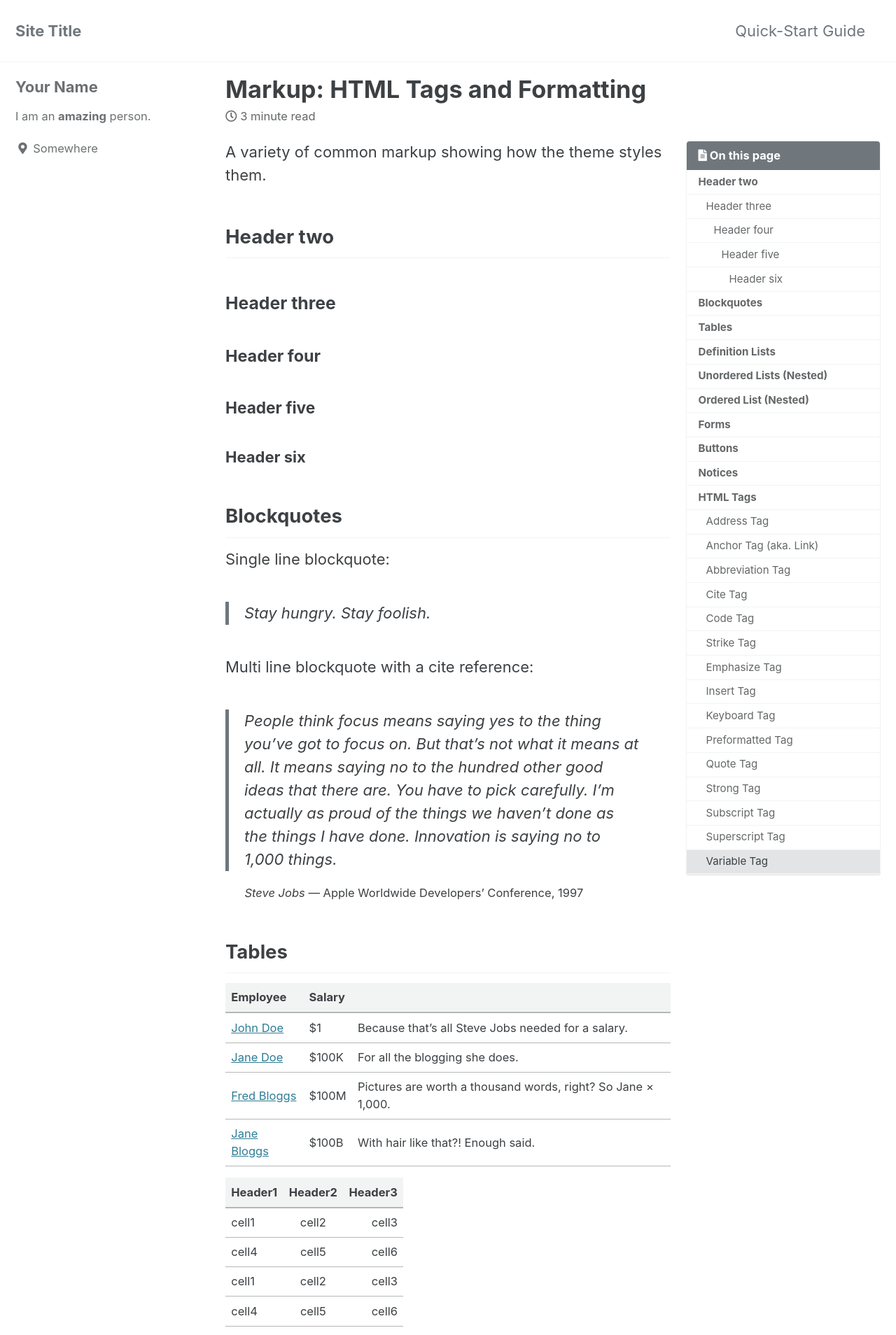
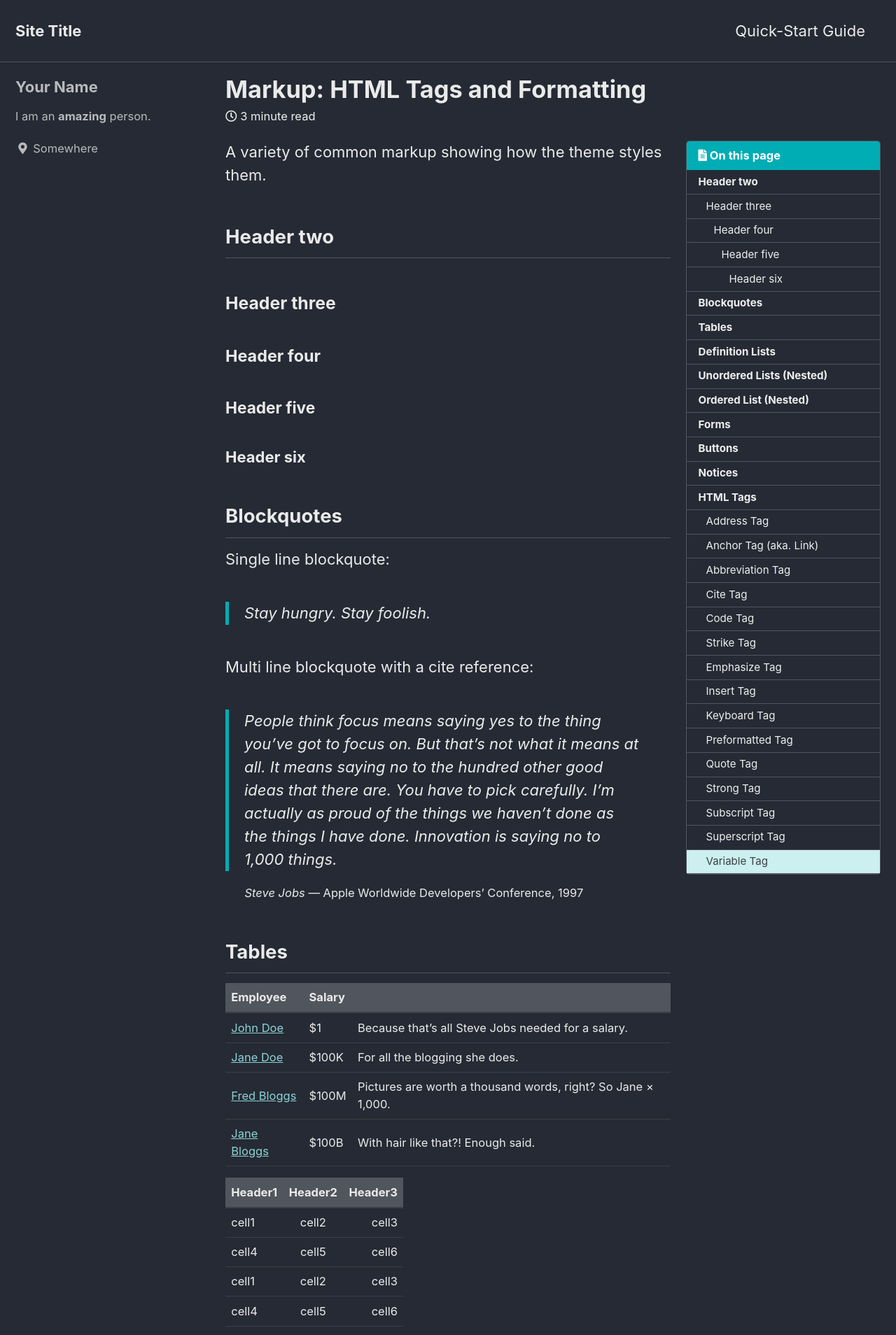
Before and after one commit to brightennote/brightennote.github.io, a Jekyll site: the page built from _posts/samples/2013-01-11-markup-html-tags-and-formatting.md, in a window 1280 px wide. Shown: the top 1908 px of the page at 70% size. Built offline with Jekyll 4.4.1, drawn with Linux system fonts in a browser that asks for light colours; cached includes are drawn as plain includes.

```diff
--- a/_config.yml
+++ b/_config.yml
@@ -11,8 +11,8 @@
 # https://mmistakes.github.io/minimal-mistakes/docs/quick-start-guide/#installing-the-theme
 
 # theme                  : "minimal-mistakes-jekyll"
-# remote_theme           : "mmistakes/minimal-mistakes"
-minimal_mistakes_skin    : "default" # "air", "aqua", "contrast", "dark", "dirt", "neon", "mint", "plum", "sunrise"
+remote_theme             : "mmistakes/minimal-mistakes@4.24.0"
+minimal_mistakes_skin    : "dark" # "air", "aqua", "contrast", "dark", "dirt", "neon", "mint", "plum", "sunrise"
 
 # Site Settings
 locale                   : "en-US"
```
Also changed, not shown: Gemfile.lock.
